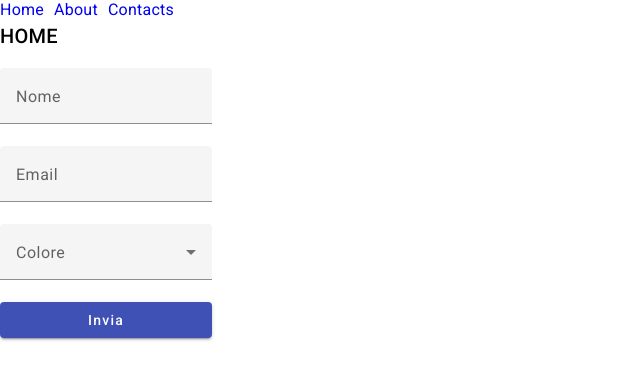
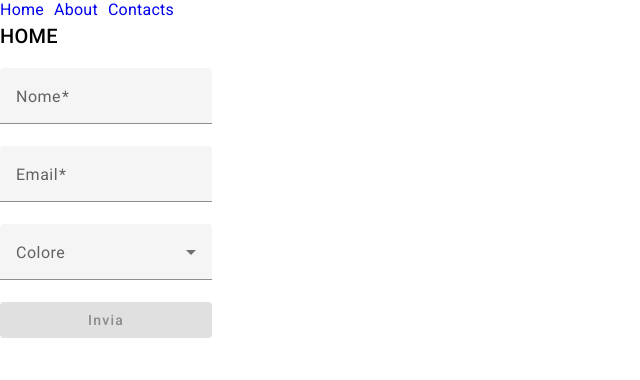
Before and after one commit to gianlucanesta/angular-tutorial, an Angular app: page /homepage in a window 1280 px wide. Shown: the top 380 px of the page, without its empty margins (0-640 px from the left). Built offline with nearby package versions, Linux system fonts and the light colour scheme.

Commit message:
Template Driven Form - part 2

```diff
--- a/src/app/components/home/home.component.html
+++ b/src/app/components/home/home.component.html
@@ -3,11 +3,11 @@
 <form #homeform="ngForm" (ngSubmit)="onSubmit(homeform)">
   <mat-form-field>
     <mat-label>Nome</mat-label>
-    <input matInput type="text" name="nome" ngModel />
+    <input matInput type="text" name="nome" ngModel required="text" />
   </mat-form-field>
   <mat-form-field>
     <mat-label>Email</mat-label>
-    <input matInput type="email" name="email" ngModel />
+    <input matInput type="email" name="email" ngModel required email />
   </mat-form-field>
   <mat-form-field>
     <mat-label>Colore</mat-label>
@@ -17,5 +17,12 @@
     </mat-select>
   </mat-form-field>
 
-  <button mat-raised-button color="primary" type="submit">Invia</button>
+  <button
+    mat-raised-button
+    color="primary"
+    type="submit"
+    [disabled]="!homeform.valid"
+  >
+    Invia
+  </button>
 </form>
--- a/src/app/components/home/home.component.ts
+++ b/src/app/components/home/home.component.ts
@@ -1,4 +1,4 @@
-import { Component, OnDestroy, OnInit } from '@angular/core';
+import { Component, OnDestroy, OnInit, ViewChild } from '@angular/core';
 import { NgForm } from '@angular/forms';
 import { interval } from 'rxjs';
 
@@ -8,6 +8,8 @@ import { interval } from 'rxjs';
   styleUrls: ['./home.component.css'],
 })
 export class HomeComponent implements OnInit, OnDestroy {
+  @ViewChild('homeform') homeform!: NgForm;
+
   sottoscrizione: any;
   constructor() {}
 
@@ -20,6 +22,6 @@ export class HomeComponent implements OnInit, OnDestroy {
     this.sottoscrizione.unsubscribe();
   }
   onSubmit(form: NgForm): void {
-    console.log(form);
+    console.log(this.homeform);
   }
 }
```
